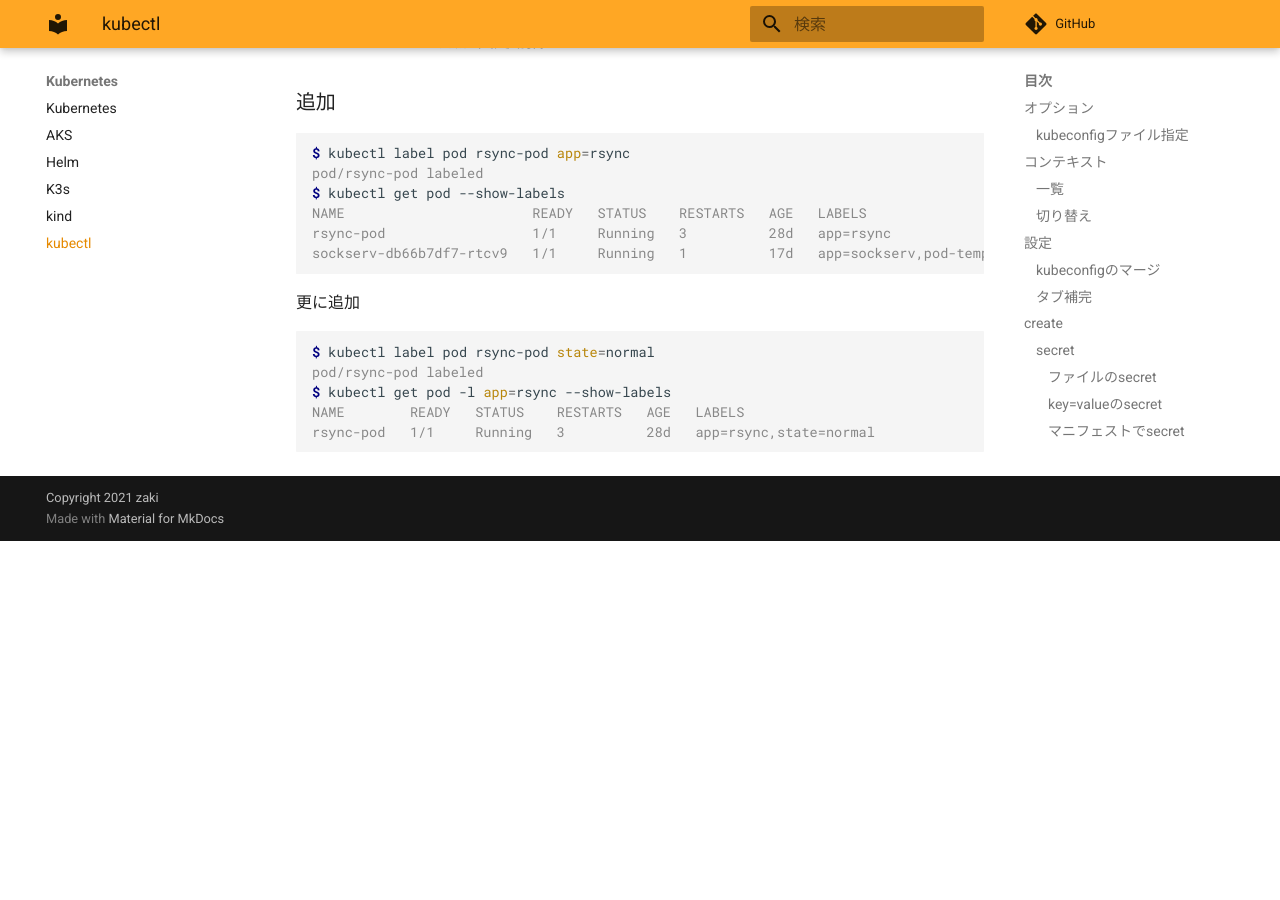
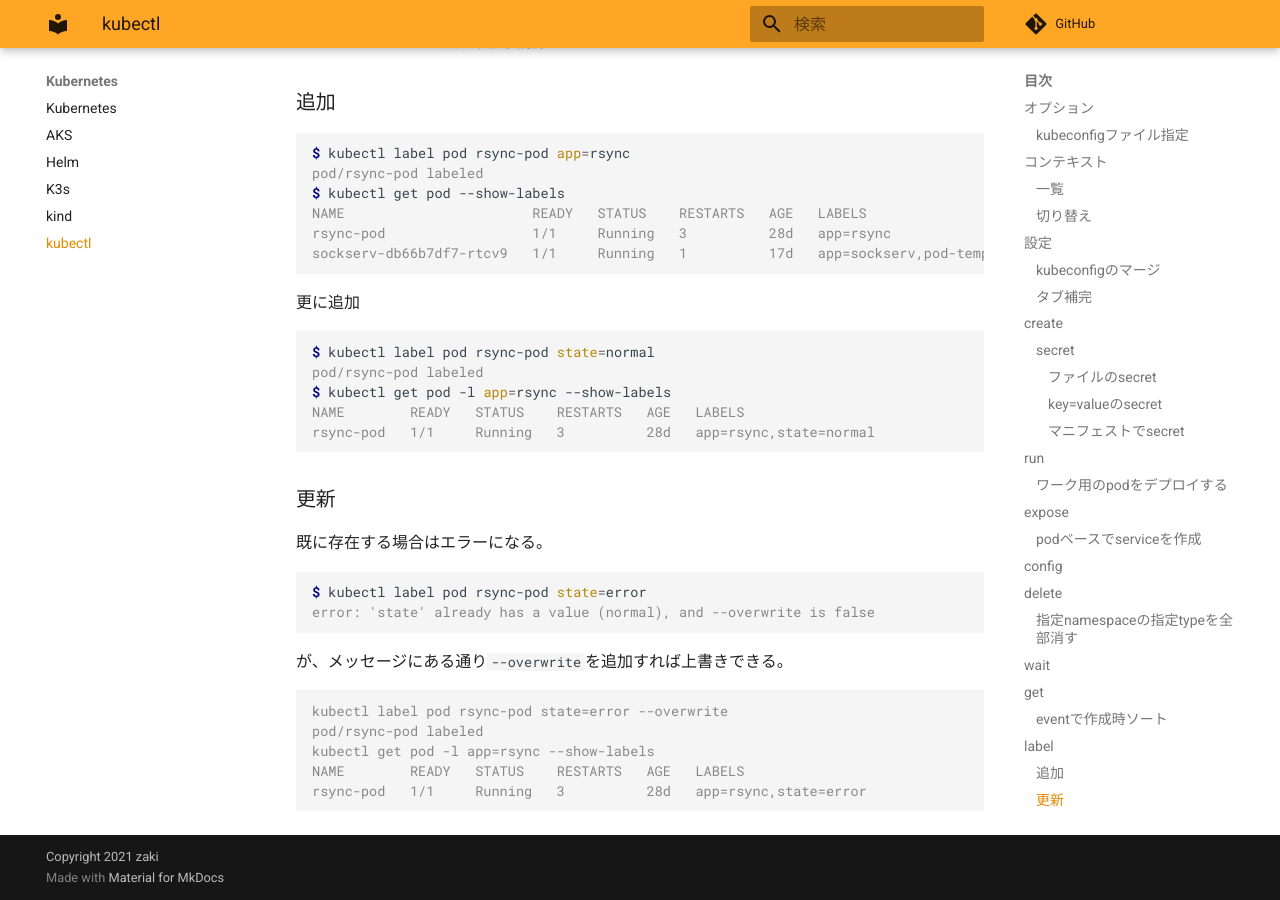
Before and after one commit to zaki-lknr/docs, an MkDocs documentation site: the page built from docs/Kubernetes/kubectl.md, in a window 1280 px wide and 900 px high, scrolled down 5644 px. Built offline with MkDocs 1.6.1 and Material for MkDocs 9.7.7, drawn with Linux system fonts in a browser that asks for light colours; comment, search, counter and statistics services are not loaded; before the commit the page ends 6185 px from its top, so only the background shows below that.

Commit message:
add: kubernetes/kubectl: labelの更新

````diff
--- a/docs/Kubernetes/kubectl.md
+++ b/docs/Kubernetes/kubectl.md
@@ -295,3 +295,22 @@ $ kubectl get pod -l app=rsync --show-labels
 NAME        READY   STATUS    RESTARTS   AGE   LABELS
 rsync-pod   1/1     Running   3          28d   app=rsync,state=normal
 ```
+
+### 更新
+
+既に存在する場合はエラーになる。
+
+```console
+$ kubectl label pod rsync-pod state=error
+error: 'state' already has a value (normal), and --overwrite is false
+```
+
+が、メッセージにある通り`--overwrite`を追加すれば上書きできる。
+
+```console
+kubectl label pod rsync-pod state=error --overwrite
+pod/rsync-pod labeled
+kubectl get pod -l app=rsync --show-labels
+NAME        READY   STATUS    RESTARTS   AGE   LABELS
+rsync-pod   1/1     Running   3          28d   app=rsync,state=error
+```
````
